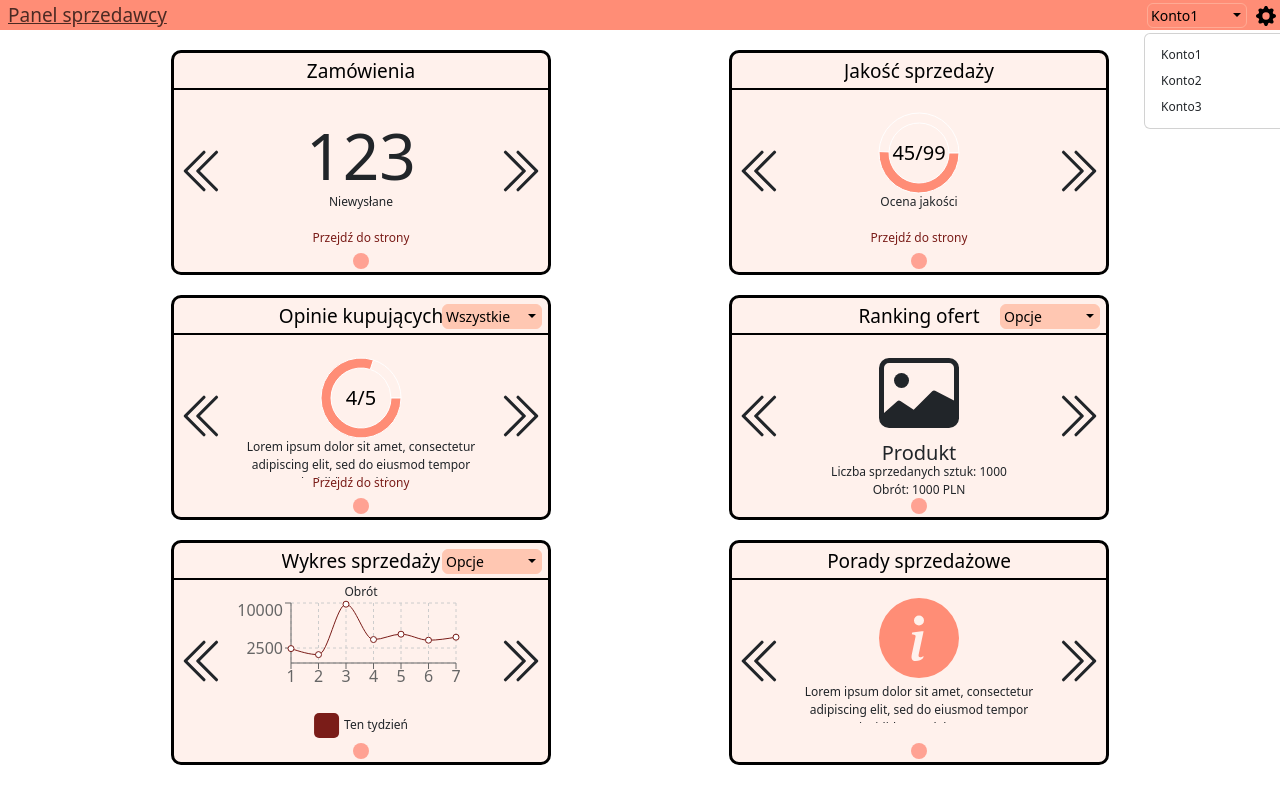
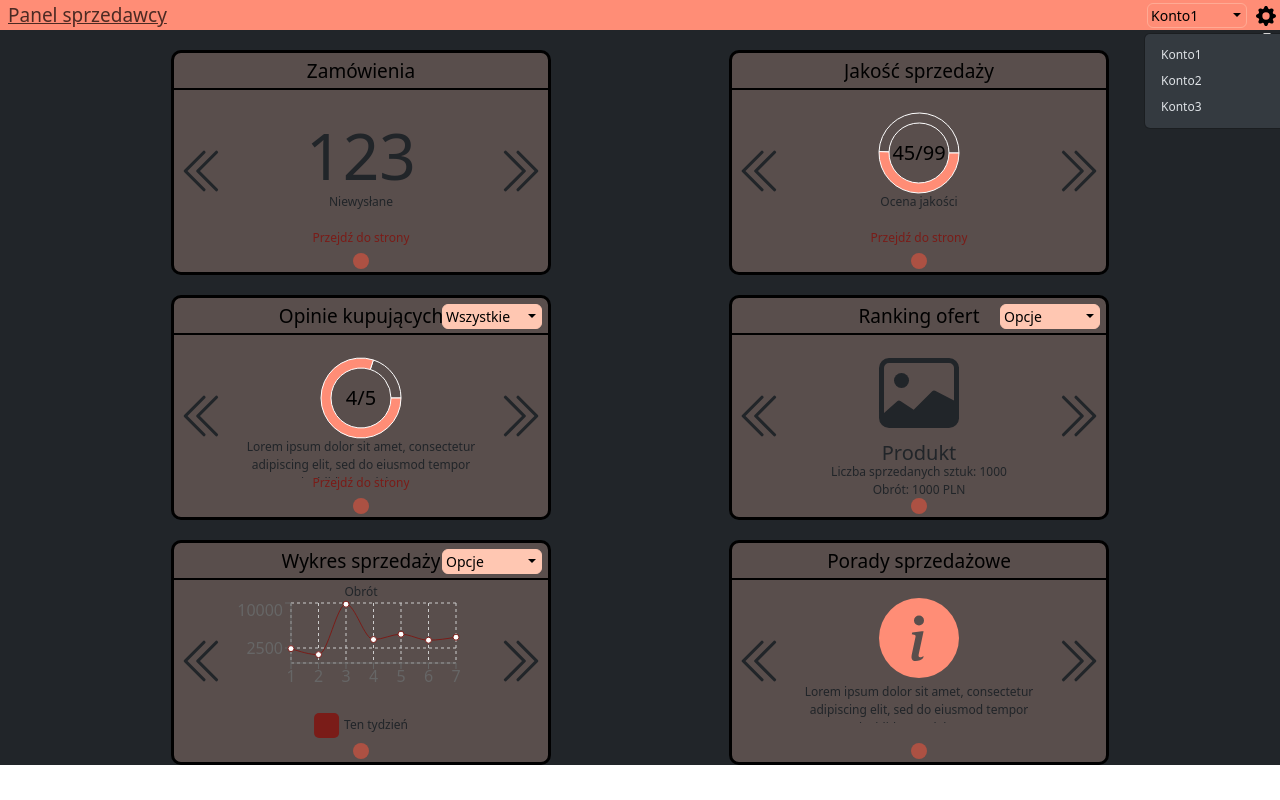
Before and after one commit to ciszewsj/SellerDashboard, a React (Create React App) app: page / in a window 1280 px wide. Both pictures are taken after a click on the button "Konto1". Shown: the top 800 px of the page. Built offline with nearby package versions, Linux system fonts and the light colour scheme.

Commit message:
separate dropdown component

```diff
--- a/src/App.js
+++ b/src/App.js
@@ -4,41 +4,19 @@ import 'bootstrap/dist/css/bootstrap.min.css';
 import './css/MyCustomCss.css';
 import './css/Widget.css';
 import './css/Navigation.css';
-import {Col, Container, Row} from "react-bootstrap";
-import OrdersWidget from "./widgets/OrdersWidget";
-import SalesQualityWidget from "./widgets/SalesQualityWidet";
-import SalesAdviceWidget from "./widgets/SalesAdviceWidget";
-import OfferRankingWidget from "./widgets/OfferRankingWidget";
-import BuyerFeedbackWidget from "./widgets/BuyerFeedbackWidget";
-import SalesChartWidget from "./widgets/SalesChartWidget";
+import SellerDashboardSite from "./sites/SellerDashboardSite";
+import Settings, {SettingsContext} from "./data/Settings";
+import {useState} from "react";
 
 function App() {
+
     return (
-        <div className="App">
-            <NavigationBar/>
-            <Container className={"container-xxl"}>
-                <Row className={"justify-content-center row-cols-sm mx-auto align-items-center"}>
-                    <Col className={"d-flex justify-content-center align-items-center"}>
-                        <OrdersWidget/>
-                    </Col>
-                    <Col className={"d-flex justify-content-center align-items-center"}>
-                        <SalesQualityWidget/>
-                    </Col>
-                    <Col className={"d-flex justify-content-center align-items-center"}>
-                        <BuyerFeedbackWidget/>
-                    </Col>
-                    <Col className={"d-flex justify-content-center align-items-center"}>
-                        <OfferRankingWidget/>
-                    </Col>
-                    <Col className={"d-flex justify-content-center align-items-center"}>
-                        <SalesChartWidget/>
-                    </Col>
-                    <Col className={"d-flex justify-content-center align-items-center"}>
-                        <SalesAdviceWidget/>
-                    </Col>
-                </Row>
-            </Container>
-        </div>
+        <SettingsContext.Provider value={useState(Settings)}>
+            <div className="App bg-dark">
+                <NavigationBar/>
+                <SellerDashboardSite/>
+            </div>
+        </SettingsContext.Provider>
     );
 }
 
--- /dev/null
+++ b/src/components/DropdownButton.js
@@ -0,0 +1,18 @@
+import {Dropdown} from "react-bootstrap";
+
+let DropdownButton = ({title, children, position, toggle, menu}) => {
+
+    return <Dropdown className={`my-dropdown dropdown-menu-end`}>
+        {
+            toggle ? toggle :
+                <Dropdown.Toggle className={`drop-down-custom ${position}`} id="dropdown-basic">
+                    {title}
+                </Dropdown.Toggle>
+        }
+        <Dropdown.Menu className={`dropdown-menu-dark ${menu}`}>
+            {children}
+        </Dropdown.Menu>
+    </Dropdown>
+}
+
+export default DropdownButton
--- a/src/components/NavigationBar.js
+++ b/src/components/NavigationBar.js
@@ -1,5 +1,6 @@
 import {Dropdown, Nav, Navbar, NavLink} from "react-bootstrap";
 import {GearFill} from "react-bootstrap-icons";
+import DropdownButton from "./DropdownButton";
 
 let NavigationBar = () => {
     return <Navbar className={"navbar-custom navbar-expand-xxl"}>
@@ -7,53 +8,36 @@ let NavigationBar = () => {
             <NavLink to={"/"} className={"title-text"}>Panel sprzedawcy</NavLink>
         </Nav>
         <Nav>
-            <Dropdown className="my-dropdown dropdown-menu-end">
-                <Dropdown.Toggle className={"drop-down-custom"} id="dropdown-basic">
-                    Konto1
-                </Dropdown.Toggle>
-                <Dropdown.Menu>
+            <DropdownButton title={"Konto1"}>
                 <Dropdown.Item className={"normal-text"}>Konto1</Dropdown.Item>
                 <Dropdown.Item className={"normal-text"}>Konto2</Dropdown.Item>
                 <Dropdown.Item className={"normal-text"}>Konto3</Dropdown.Item>
-                </Dropdown.Menu>
-            </Dropdown>
-            <Dropdown>
+            </DropdownButton>
+            <DropdownButton toggle={
                 <Dropdown.Toggle className={"gear-button"}>
                     <div className={"gear-absolute-position"}>
                         <GearFill
                             className={"icon-gear"}/>
                     </div>
                 </Dropdown.Toggle>
-                <Dropdown.Menu className={"dropdown-menu-end"}>
-                    <Dropdown className="my-dropdown">
+
+            } menu="dropdown-menu-end">
                 <p className={"normal-text drop-down-toggle-position"}>Język</p>
-                        <Dropdown.Toggle className={"drop-down-custom normal-text drop-down-toggle-position"}
-                                         id="dropdown-basic">
-                            Polski
-                        </Dropdown.Toggle>
-                        <Dropdown.Menu>
+                <DropdownButton title={"Polski"} position={"drop-down-toggle-position"}>
                     <Dropdown.Item
                         className={"normal-text to-left-item"}>Polski</Dropdown.Item>
                     <Dropdown.Item
                         className={"normal-text to-left-item"}>English</Dropdown.Item>
-                        </Dropdown.Menu>
-                    </Dropdown>
-                    <Dropdown className="my-dropdown">
+                </DropdownButton>
+
                 <p className={"normal-text drop-down-toggle-position"}>Motyw</p>
-                        <Dropdown.Toggle className={"drop-down-custom normal-text drop-down-toggle-position"}
-                                         id="dropdown-basic">
-                            Jasny
-                        </Dropdown.Toggle>
-                        <Dropdown.Menu>
+                <DropdownButton title={"Jasny"} position={"drop-down-toggle-position"}>
                     <Dropdown.Item
                         className={"normal-text to-left-item"}>Jasny</Dropdown.Item>
                     <Dropdown.Item
                         className={"normal-text to-left-item"}>Ciemny</Dropdown.Item>
-                        </Dropdown.Menu>
-                    </Dropdown>
-                </Dropdown.Menu>
-            </Dropdown>
-
+                </DropdownButton>
+            </DropdownButton>
         </Nav>
     </Navbar>
 }
--- /dev/null
+++ b/src/data/Settings.js
@@ -0,0 +1,12 @@
+import {createContext} from "react";
+
+let Settings = () => {
+    return {
+        bgDark: false,
+        language: "Polski"
+    }
+}
+
+
+export const SettingsContext = createContext({});
+export default Settings
--- /dev/null
+++ b/src/sites/SellerDashboardSite.js
@@ -0,0 +1,38 @@
+import {Col, Container, Row} from "react-bootstrap";
+import OrdersWidget from "../widgets/OrdersWidget";
+import SalesQualityWidget from "../widgets/SalesQualityWidet";
+import BuyerFeedbackWidget from "../widgets/BuyerFeedbackWidget";
+import OfferRankingWidget from "../widgets/OfferRankingWidget";
+import SalesChartWidget from "../widgets/SalesChartWidget";
+import SalesAdviceWidget from "../widgets/SalesAdviceWidget";
+
+let SellerDashboardSite = () => {
+
+
+    return (
+        <Container className={"container-xxl"}>
+            <Row className={"justify-content-center row-cols-sm mx-auto align-items-center"}>
+                <Col className={"d-flex justify-content-center align-items-center"}>
+                    <OrdersWidget/>
+                </Col>
+                <Col className={"d-flex justify-content-center align-items-center"}>
+                    <SalesQualityWidget/>
+                </Col>
+                <Col className={"d-flex justify-content-center align-items-center"}>
+                    <BuyerFeedbackWidget/>
+                </Col>
+                <Col className={"d-flex justify-content-center align-items-center"}>
+                    <OfferRankingWidget/>
+                </Col>
+                <Col className={"d-flex justify-content-center align-items-center"}>
+                    <SalesChartWidget/>
+                </Col>
+                <Col className={"d-flex justify-content-center align-items-center"}>
+                    <SalesAdviceWidget/>
+                </Col>
+            </Row>
+        </Container>
+    )
+}
+
+export default SellerDashboardSite;
--- a/src/widgets/BuyerFeedbackWidget.js
+++ b/src/widgets/BuyerFeedbackWidget.js
@@ -1,6 +1,7 @@
 import Widget from "../components/Widget";
 import {Label, Pie, PieChart, ResponsiveContainer} from "recharts";
 import {Dropdown} from "react-bootstrap";
+import DropdownButton from "../components/DropdownButton";
 
 let BuyerFeedbackWidget = () => {
     const data02 = [
@@ -17,16 +18,11 @@ let BuyerFeedbackWidget = () => {
     ];
 
     let BuyerFeedbackDropdown = () => {
-        return <>
-            <Dropdown.Toggle className={"drop-down-custom"} id="dropdown-basic">
-                Wszystkie
-            </Dropdown.Toggle>
-            <Dropdown.Menu>
-                <Dropdown.Item className={"normal-text"}>Wszystkie</Dropdown.Item>
-                <Dropdown.Item className={"normal-text"}>Pozytywne</Dropdown.Item>
-                <Dropdown.Item className={"normal-text"}>Negatywne</Dropdown.Item>
-            </Dropdown.Menu>
-        </>
+        return <DropdownButton title={"Wszystkie"}>
+            <Dropdown.Item className={"normal-text"}>Wszystkie</Dropdown.Item>
+            <Dropdown.Item className={"normal-text"}>Pozytywne</Dropdown.Item>
+            <Dropdown.Item className={"normal-text"}>Negatywne</Dropdown.Item>
+        </DropdownButton>
     }
 
     return <Widget title={"Opinie kupujących"} dropdown={BuyerFeedbackDropdown()}>
--- a/src/widgets/OfferRankingWidget.js
+++ b/src/widgets/OfferRankingWidget.js
@@ -1,43 +1,30 @@
 import Widget from "../components/Widget";
 import {Image} from "react-bootstrap-icons";
 import {Dropdown} from "react-bootstrap";
+import DropdownButton from "../components/DropdownButton";
 
 let OfferRankingWidget = () => {
 
     let OfferRankingDropdown = () => {
-        return <>
-            <Dropdown.Toggle className={"drop-down-custom"} id="dropdown-basic">
-                Opcje
-            </Dropdown.Toggle>
-            <Dropdown.Menu>
-                <Dropdown className="my-dropdown">
+        return <DropdownButton title={"Opcje"}>
+
             <p className={"normal-text drop-down-toggle-position"}>Kupowane</p>
-                    <Dropdown.Toggle className={"drop-down-custom normal-text drop-down-toggle-position"}
-                                     id="dropdown-basic">
-                        Najczęściej
-                    </Dropdown.Toggle>
-                    <Dropdown.Menu>
+            <DropdownButton title={"Najczęsciej"} position={"drop-down-toggle-position"}>
                 <Dropdown.Item
                     className={"normal-text to-left-item"}>Najczęściej</Dropdown.Item>
                 <Dropdown.Item
                     className={"normal-text to-left-item"}>Najrzadziej</Dropdown.Item>
-                    </Dropdown.Menu>
-                </Dropdown>
-                <Dropdown className="my-dropdown">
+            </DropdownButton>
+
             <p className={"normal-text drop-down-toggle-position"}>Filtruj przez</p>
-                    <Dropdown.Toggle className={"drop-down-custom normal-text drop-down-toggle-position"}
-                                     id="dropdown-basic">
-                        Ilość sztuk
-                    </Dropdown.Toggle>
-                    <Dropdown.Menu>
+            <DropdownButton title={"Ilość sztuk"} position={"drop-down-toggle-position"}>
                 <Dropdown.Item
                     className={"normal-text to-left-item"}>Ilość sztuk</Dropdown.Item>
                 <Dropdown.Item
                     className={"normal-text to-left-item"}>Libcza wyświetleń</Dropdown.Item>
-                    </Dropdown.Menu>
-                </Dropdown>
-            </Dropdown.Menu>
-        </>
+            </DropdownButton>
+
+        </DropdownButton>
     }
 
     return <Widget title={"Ranking ofert"} dropdown={OfferRankingDropdown()}>
--- a/src/widgets/SalesChartWidget.js
+++ b/src/widgets/SalesChartWidget.js
@@ -10,6 +10,7 @@ import {
     ResponsiveContainer
 } from "recharts";
 import {Dropdown} from "react-bootstrap";
+import DropdownButton from "../components/DropdownButton";
 
 let SalesChartWidget = () => {
     const data = [
@@ -44,44 +45,26 @@ let SalesChartWidget = () => {
     ]
 
     let SalesChartDropdown = () => {
-        return <>
-            <Dropdown.Toggle className={"drop-down-custom"} id="dropdown-basic">
-                Opcje
-            </Dropdown.Toggle>
-            <Dropdown.Menu>
-                <Dropdown className="my-dropdown">
+        return <DropdownButton title={"Opcje"}>
             <p className={"normal-text drop-down-toggle-position"}>Zakres czasu</p>
-                    <Dropdown.Toggle className={"drop-down-custom normal-text drop-down-toggle-position"}
-                                     id="dropdown-basic">
-                        Dziś
-                    </Dropdown.Toggle>
-                    <Dropdown.Menu>
+            <DropdownButton title={"Dziś"} position={"drop-down-toggle-position"}>
                 <Dropdown.Item
                     className={"normal-text to-left-item"}>Dziś</Dropdown.Item>
                 <Dropdown.Item
                     className={"normal-text to-left-item"}>Obecny tydzień</Dropdown.Item>
                 <Dropdown.Item
                     className={"normal-text to-left-item"}>Poprzedni tydzień</Dropdown.Item>
-                    </Dropdown.Menu>
-                </Dropdown>
-                <Dropdown className="my-dropdown">
+            </DropdownButton>
             <p className={"normal-text drop-down-toggle-position"}>Typ wykresu</p>
-                    <Dropdown.Toggle className={"drop-down-custom normal-text drop-down-toggle-position"}
-                                     id="dropdown-basic">
-                        Liniowy
-                    </Dropdown.Toggle>
-                    <Dropdown.Menu>
+            <DropdownButton title={"Liniowy"} position={"drop-down-toggle-position"}>
                 <Dropdown.Item
                     className={"normal-text to-left-item"}>Liniowy</Dropdown.Item>
                 <Dropdown.Item
                     className={"normal-text to-left-item"}>Słupkowy</Dropdown.Item>
-                    </Dropdown.Menu>
-                </Dropdown>
+            </DropdownButton>
             <p className={"normal-text drop-down-toggle-position"}>Poprzedni okres</p>
             <input type={"checkbox"}/>
-
-            </Dropdown.Menu>
-        </>
+        </DropdownButton>
     }
 
     return <Widget title={"Wykres sprzedaży"} dropdown={SalesChartDropdown()}>
```
Also changed, not shown: 2 other files (tests, documents, lock files or other folders). Lines whose indentation alone changed are shown as unchanged.
